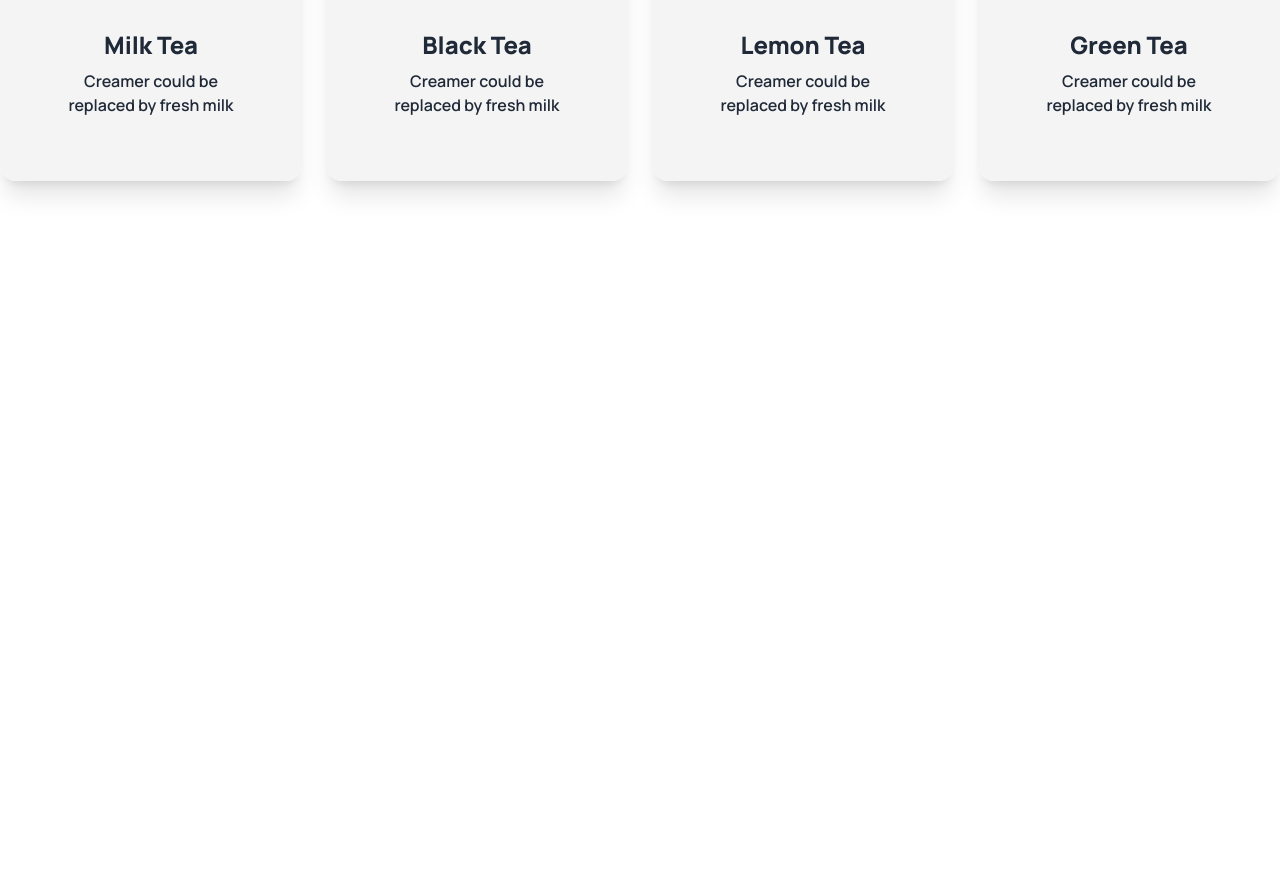
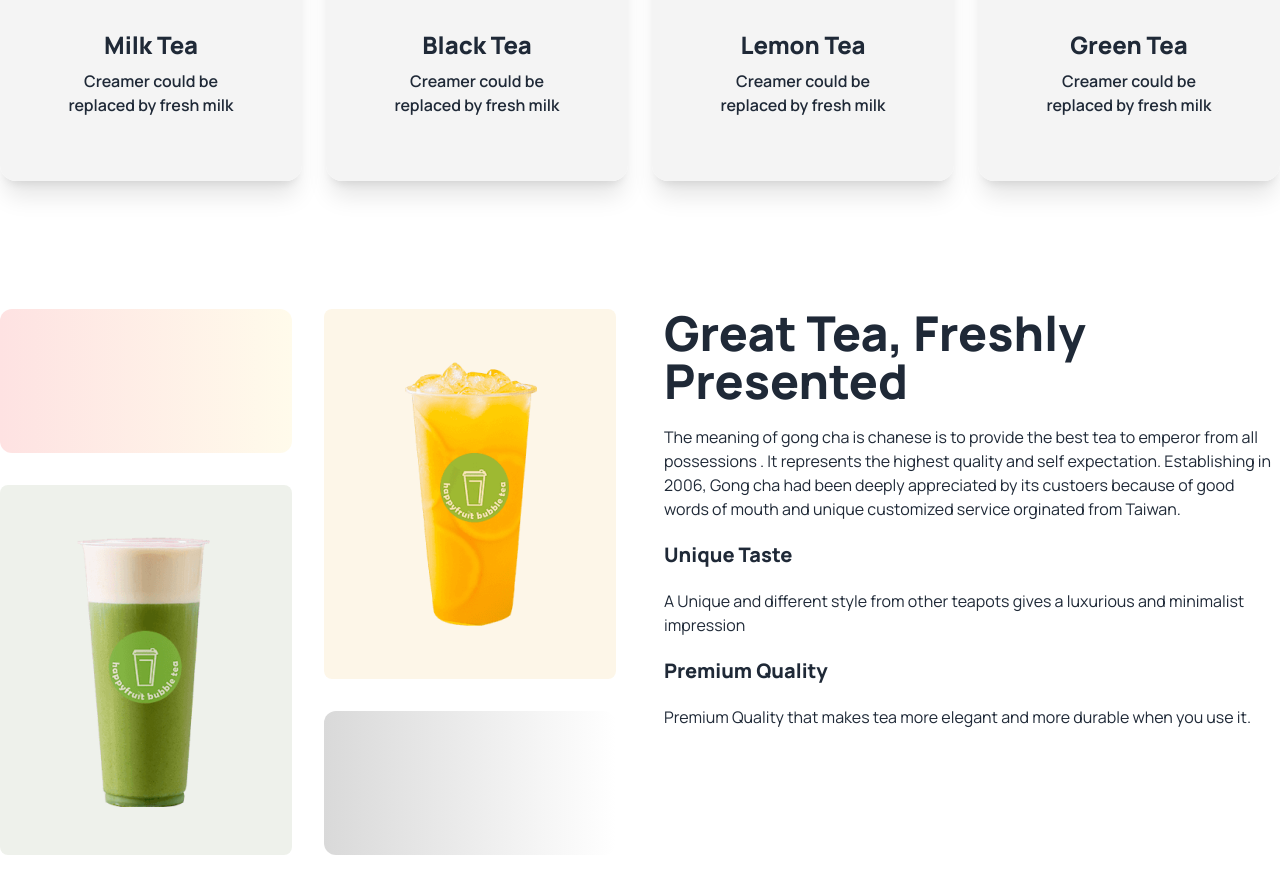
Before and after one commit to tuhinhossain123/tea-house, a plain HTML site: page index.html in a window 1280 px wide. Shown: the part 976-1869 px from the top of the page. Before the commit the page ends 1253 px from the top, so only its background shows below. Drawn offline with nearby package versions, Linux system fonts and the light colour scheme.

Commit message:
fresh te section commit

```diff
--- a/index.html
+++ b/index.html
@@ -118,6 +118,33 @@
             </div>
         </section>
 
+        <!-- grate tea fresh tea section -->
+        <section class="my-32 flex flex-col gap-12 lg:flex-row ">
+            <div class="grid grid-cols-1 md:grid-cols-2 gap-8 flex-1 rounded-xl">
+                <div class="rounded-xl h-36 bg-gradient-to-r from-red-100 to-amber-50"></div>
+                <div class="row-span-2 bg-[#E6A6231A] rounded-lg px-8 py-12 flex justify-center items-center"><img
+                        src="./images/fresh-1.png" alt=""></div>
+                <div class="row-span-2 bg-[#5776391A] rounded-lg px-8 py-12 flex justify-center items-center"><img
+                        src="./images/fresh-2.png" alt=""></div>
+                <div class="rounded-xl h-36 bg-gradient-to-r from-[#D9D9D9] to-[#FFFFFF]"></div>
+            </div>
+            <div class="space-y-5 flex-1">
+                <h3 class="text-5xl font-extrabold">Great Tea, Freshly
+                    <br>
+                    Presented
+                </h3>
+                <p>The meaning of gong cha is chanese is to provide the best tea to emperor from all possessions . It
+                    represents the highest quality and self expectation. Establishing in 2006, Gong cha had been deeply
+                    appreciated by its custoers because of good words of mouth and unique customized service orginated
+                    from Taiwan.</p>
+                <h4 class="text-xl font-extrabold">Unique Taste</h4>
+                <p>A Unique and different style from other teapots gives a luxurious and minimalist impression</p>
+                <h4 class="text-xl font-extrabold mt-8">Premium Quality</h4>
+                <p>Premium Quality that makes tea more elegant and more durable when you use it.</p>
+            </div>
+
+        </section>
+
     </main>
     <footer>
 
```
Lines whose indentation alone changed are shown as unchanged.
